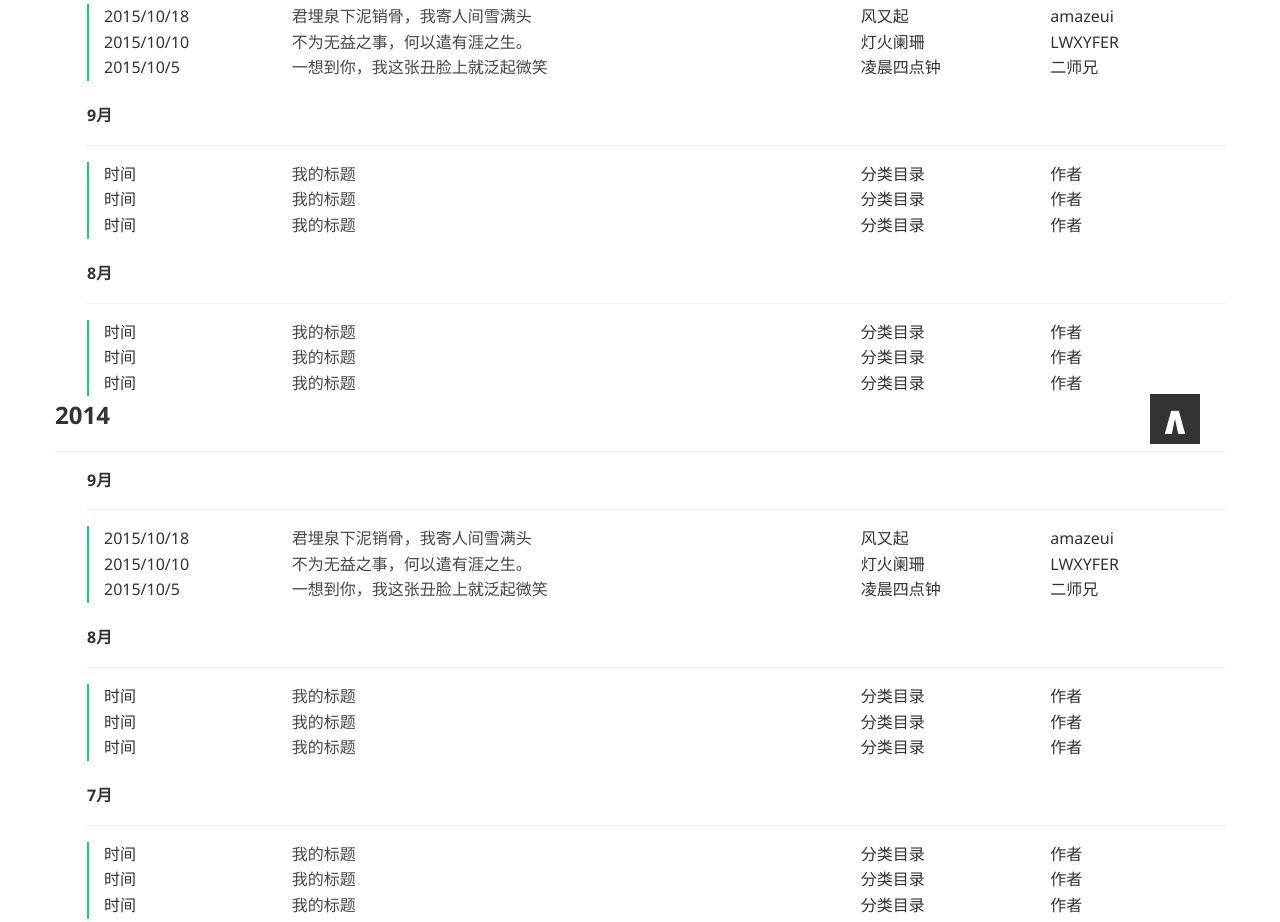
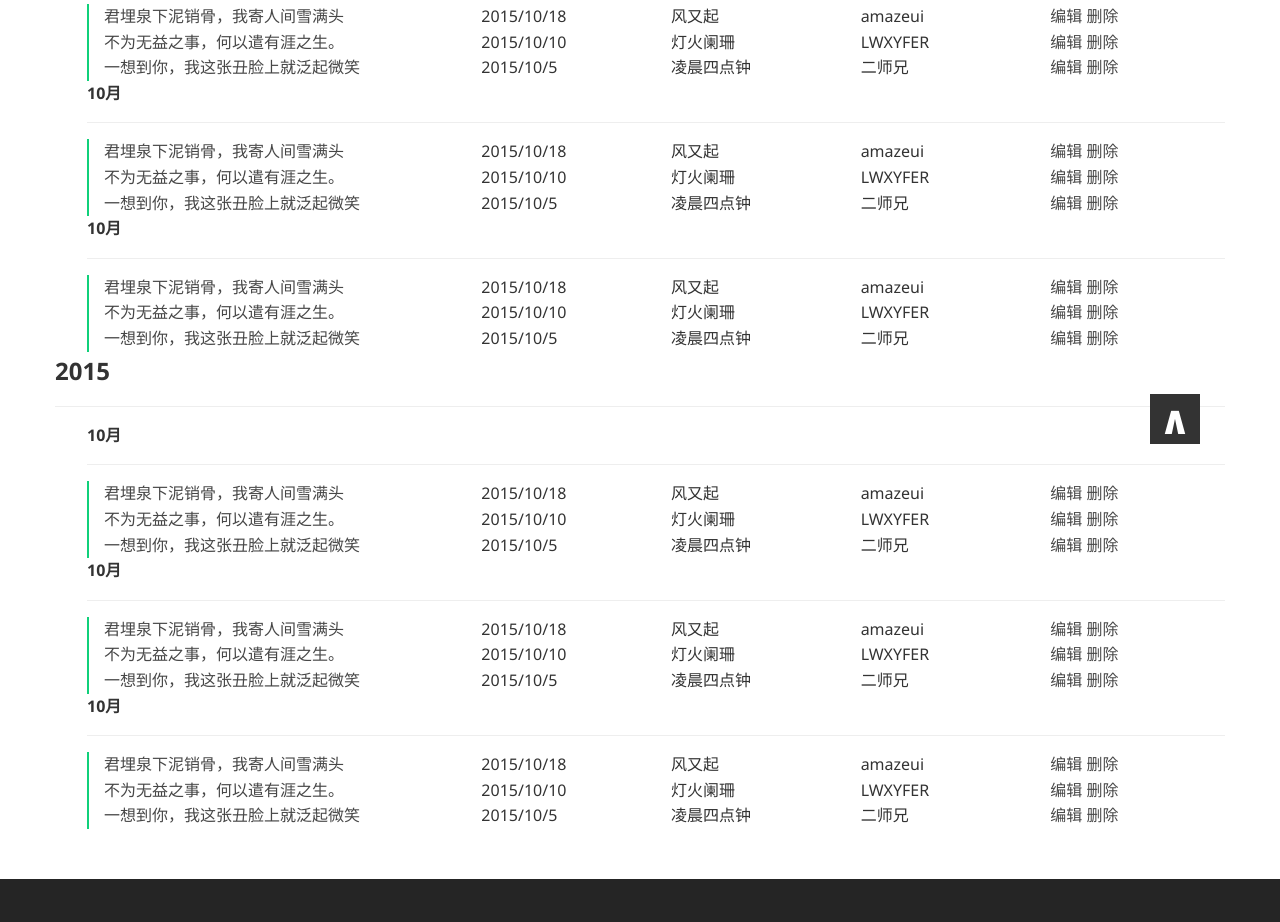
Before and after one commit to animateBlog/Blog, a website: page src/timeline.html in a window 1280 px wide. Shown: the part 306-1228 px from the top of the page. Drawn offline with Linux system fonts and the light colour scheme.

Commit message:
存档格式更改

```diff
--- a/src/header.html
+++ b/src/header.html
@@ -11,14 +11,14 @@
 <body>
     <!-- 页眉 start -->
     <header class="am-g am-g-fixed blog-fixed top">
-        <div class="am-u-sm-4" style="color:#666;">
+        <div class="am-u-sm-12 am-u-md-4" style="color:#666;">
             您好！欢迎来到
             <span style="color: #10D07A">animateBlog</span>
             [
             <a href="./login.html">请登录</a>]&nbsp; [
             <a href="./register.html">注册</a>]
         </div>
-        <div class="am-u-sm-8 dictum" style="text-align:right;">
+        <div class="am-u-md-8 am-hide-sm-only dictum" style="text-align:right;">
             能说算不上什么，有本事就把你的代码给我看看。——Linus Torvalds，Linux 之父
         </div>
     </header>
--- a/src/timeline.html
+++ b/src/timeline.html
@@ -39,186 +39,251 @@
                     <h3>10月</h3>
                     <hr>
                     <li>
-                        <span class="am-u-sm-4 am-u-md-2 timeline-span">2015/10/18</span>
-                        <span class="am-u-sm-8 am-u-md-6">
+                        <span class="am-u-sm-8 am-u-md-4 timeline-span">
                             <a href="#">君埋泉下泥销骨，我寄人间雪满头</a>
                         </span>
+                        <span class="am-u-sm-4 am-u-md-2 am-hide-sm-only">2015/10/18</span>
                         <span class="am-u-sm-4 am-u-md-2 am-hide-sm-only">风又起</span>
                         <span class="am-u-sm-4 am-u-md-2 am-hide-sm-only">amazeui</span>
+                        <span class="am-u-sm-4 am-u-md-2">
+                            <a href="#">编辑</a>
+                            <a href="#">删除</a>
+                        </span>
                     </li>
                     <li>
-                        <span class="am-u-sm-4 am-u-md-2 timeline-span">2015/10/10</span>
-                        <span class="am-u-sm-8 am-u-md-6">
+                        <span class="am-u-sm-8 am-u-md-4 timeline-span">
                             <a href="#">不为无益之事，何以遣有涯之生。</a>
                         </span>
+                        <span class="am-u-sm-4 am-u-md-2 am-hide-sm-only">2015/10/10</span>
                         <span class="am-u-sm-4 am-u-md-2 am-hide-sm-only">灯火阑珊</span>
                         <span class="am-u-sm-4 am-u-md-2 am-hide-sm-only">LWXYFER</span>
+                        <span class="am-u-sm-4 am-u-md-2">
+                            <a href="#">编辑</a>
+                            <a href="#">删除</a>
+                        </span>
                     </li>
                     <li>
-                        <span class="am-u-sm-4 am-u-md-2 timeline-span">2015/10/5</span>
-                        <span class="am-u-sm-8 am-u-md-6">
+                        <span class="am-u-sm-8 am-u-md-4 timeline-span">
                             <a href="#">一想到你，我这张丑脸上就泛起微笑</a>
                         </span>
+                        <span class="am-u-sm-4 am-u-md-2 am-hide-sm-only">2015/10/5</span>
                         <span class="am-u-sm-4 am-u-md-2 am-hide-sm-only">凌晨四点钟</span>
                         <span class="am-u-sm-4 am-u-md-2 am-hide-sm-only">二师兄</span>
+                        <span class="am-u-sm-4 am-u-md-2">
+                            <a href="#">编辑</a>
+                            <a href="#">删除</a>
+                        </span>
                     </li>
                 </ul>
                 <br>
                 <ul>
-                    <br>
-                    <h3>9月</h3>
+                    <h3>10月</h3>
                     <hr>
                     <li>
-                        <span class="am-u-sm-4 am-u-md-2 timeline-span">时间</span>
-                        <span class="am-u-sm-8 am-u-md-6">
-                            <a href="#">我的标题</a>
+                        <span class="am-u-sm-8 am-u-md-4 timeline-span">
+                            <a href="#">君埋泉下泥销骨，我寄人间雪满头</a>
                         </span>
-                        <span class="am-u-sm-4 am-u-md-2 am-hide-sm-only">分类目录</span>
-                        <span class="am-u-sm-4 am-u-md-2 am-hide-sm-only">作者</span>
+                        <span class="am-u-sm-4 am-u-md-2 am-hide-sm-only">2015/10/18</span>
+                        <span class="am-u-sm-4 am-u-md-2 am-hide-sm-only">风又起</span>
+                        <span class="am-u-sm-4 am-u-md-2 am-hide-sm-only">amazeui</span>
+                        <span class="am-u-sm-4 am-u-md-2">
+                            <a href="#">编辑</a>
+                            <a href="#">删除</a>
+                        </span>
                     </li>
                     <li>
-                        <span class="am-u-sm-4 am-u-md-2 timeline-span">时间</span>
-                        <span class="am-u-sm-8 am-u-md-6">
-                            <a href="#">我的标题</a>
+                        <span class="am-u-sm-8 am-u-md-4 timeline-span">
+                            <a href="#">不为无益之事，何以遣有涯之生。</a>
                         </span>
-                        <span class="am-u-sm-4 am-u-md-2 am-hide-sm-only">分类目录</span>
-                        <span class="am-u-sm-4 am-u-md-2 am-hide-sm-only">作者</span>
+                        <span class="am-u-sm-4 am-u-md-2 am-hide-sm-only">2015/10/10</span>
+                        <span class="am-u-sm-4 am-u-md-2 am-hide-sm-only">灯火阑珊</span>
+                        <span class="am-u-sm-4 am-u-md-2 am-hide-sm-only">LWXYFER</span>
+                        <span class="am-u-sm-4 am-u-md-2">
+                            <a href="#">编辑</a>
+                            <a href="#">删除</a>
+                        </span>
                     </li>
                     <li>
-                        <span class="am-u-sm-4 am-u-md-2 timeline-span">时间</span>
-                        <span class="am-u-sm-8 am-u-md-6">
-                            <a href="#">我的标题</a>
+                        <span class="am-u-sm-8 am-u-md-4 timeline-span">
+                            <a href="#">一想到你，我这张丑脸上就泛起微笑</a>
                         </span>
-                        <span class="am-u-sm-4 am-u-md-2 am-hide-sm-only">分类目录</span>
-                        <span class="am-u-sm-4 am-u-md-2 am-hide-sm-only">作者</span>
+                        <span class="am-u-sm-4 am-u-md-2 am-hide-sm-only">2015/10/5</span>
+                        <span class="am-u-sm-4 am-u-md-2 am-hide-sm-only">凌晨四点钟</span>
+                        <span class="am-u-sm-4 am-u-md-2 am-hide-sm-only">二师兄</span>
+                        <span class="am-u-sm-4 am-u-md-2">
+                            <a href="#">编辑</a>
+                            <a href="#">删除</a>
+                        </span>
                     </li>
                 </ul>
                 <br>
                 <ul>
-                    <br>
-                    <h3>8月</h3>
+                    <h3>10月</h3>
                     <hr>
                     <li>
-                        <span class="am-u-sm-4 am-u-md-2 timeline-span">时间</span>
-                        <span class="am-u-sm-8 am-u-md-6">
-                            <a href="#">我的标题</a>
+                        <span class="am-u-sm-8 am-u-md-4 timeline-span">
+                            <a href="#">君埋泉下泥销骨，我寄人间雪满头</a>
                         </span>
-                        <span class="am-u-sm-4 am-u-md-2 am-hide-sm-only">分类目录</span>
-                        <span class="am-u-sm-4 am-u-md-2 am-hide-sm-only">作者</span>
+                        <span class="am-u-sm-4 am-u-md-2 am-hide-sm-only">2015/10/18</span>
+                        <span class="am-u-sm-4 am-u-md-2 am-hide-sm-only">风又起</span>
+                        <span class="am-u-sm-4 am-u-md-2 am-hide-sm-only">amazeui</span>
+                        <span class="am-u-sm-4 am-u-md-2">
+                            <a href="#">编辑</a>
+                            <a href="#">删除</a>
+                        </span>
                     </li>
                     <li>
-                        <span class="am-u-sm-4 am-u-md-2 timeline-span">时间</span>
-                        <span class="am-u-sm-8 am-u-md-6">
-                            <a href="#">我的标题</a>
+                        <span class="am-u-sm-8 am-u-md-4 timeline-span">
+                            <a href="#">不为无益之事，何以遣有涯之生。</a>
                         </span>
-                        <span class="am-u-sm-4 am-u-md-2 am-hide-sm-only">分类目录</span>
-                        <span class="am-u-sm-4 am-u-md-2 am-hide-sm-only">作者</span>
+                        <span class="am-u-sm-4 am-u-md-2 am-hide-sm-only">2015/10/10</span>
+                        <span class="am-u-sm-4 am-u-md-2 am-hide-sm-only">灯火阑珊</span>
+                        <span class="am-u-sm-4 am-u-md-2 am-hide-sm-only">LWXYFER</span>
+                        <span class="am-u-sm-4 am-u-md-2">
+                            <a href="#">编辑</a>
+                            <a href="#">删除</a>
+                        </span>
                     </li>
                     <li>
-                        <span class="am-u-sm-4 am-u-md-2 timeline-span">时间</span>
-                        <span class="am-u-sm-8 am-u-md-6">
-                            <a href="#">我的标题</a>
+                        <span class="am-u-sm-8 am-u-md-4 timeline-span">
+                            <a href="#">一想到你，我这张丑脸上就泛起微笑</a>
                         </span>
-                        <span class="am-u-sm-4 am-u-md-2 am-hide-sm-only">分类目录</span>
-                        <span class="am-u-sm-4 am-u-md-2 am-hide-sm-only">作者</span>
+                        <span class="am-u-sm-4 am-u-md-2 am-hide-sm-only">2015/10/5</span>
+                        <span class="am-u-sm-4 am-u-md-2 am-hide-sm-only">凌晨四点钟</span>
+                        <span class="am-u-sm-4 am-u-md-2 am-hide-sm-only">二师兄</span>
+                        <span class="am-u-sm-4 am-u-md-2">
+                            <a href="#">编辑</a>
+                            <a href="#">删除</a>
+                        </span>
                     </li>
                 </ul>
             </div>
             <div class="timeline-year">
-                <h1>2014</h1>
+                <h1>2015</h1>
                 <hr>
                 <ul>
-                    <h3>9月</h3>
+                    <h3>10月</h3>
                     <hr>
                     <li>
-                        <span class="am-u-sm-4 am-u-md-2 timeline-span">2015/10/18</span>
-                        <span class="am-u-sm-8 am-u-md-6">
+                        <span class="am-u-sm-8 am-u-md-4 timeline-span">
                             <a href="#">君埋泉下泥销骨，我寄人间雪满头</a>
                         </span>
+                        <span class="am-u-sm-4 am-u-md-2 am-hide-sm-only">2015/10/18</span>
                         <span class="am-u-sm-4 am-u-md-2 am-hide-sm-only">风又起</span>
                         <span class="am-u-sm-4 am-u-md-2 am-hide-sm-only">amazeui</span>
+                        <span class="am-u-sm-4 am-u-md-2">
+                            <a href="#">编辑</a>
+                            <a href="#">删除</a>
+                        </span>
                     </li>
                     <li>
-                        <span class="am-u-sm-4 am-u-md-2 timeline-span">2015/10/10</span>
-                        <span class="am-u-sm-8 am-u-md-6">
+                        <span class="am-u-sm-8 am-u-md-4 timeline-span">
                             <a href="#">不为无益之事，何以遣有涯之生。</a>
                         </span>
+                        <span class="am-u-sm-4 am-u-md-2 am-hide-sm-only">2015/10/10</span>
                         <span class="am-u-sm-4 am-u-md-2 am-hide-sm-only">灯火阑珊</span>
                         <span class="am-u-sm-4 am-u-md-2 am-hide-sm-only">LWXYFER</span>
+                        <span class="am-u-sm-4 am-u-md-2">
+                            <a href="#">编辑</a>
+                            <a href="#">删除</a>
+                        </span>
                     </li>
                     <li>
-                        <span class="am-u-sm-4 am-u-md-2 timeline-span">2015/10/5</span>
-                        <span class="am-u-sm-8 am-u-md-6">
+                        <span class="am-u-sm-8 am-u-md-4 timeline-span">
                             <a href="#">一想到你，我这张丑脸上就泛起微笑</a>
                         </span>
+                        <span class="am-u-sm-4 am-u-md-2 am-hide-sm-only">2015/10/5</span>
                         <span class="am-u-sm-4 am-u-md-2 am-hide-sm-only">凌晨四点钟</span>
                         <span class="am-u-sm-4 am-u-md-2 am-hide-sm-only">二师兄</span>
+                        <span class="am-u-sm-4 am-u-md-2">
+                            <a href="#">编辑</a>
+                            <a href="#">删除</a>
+                        </span>
                     </li>
                 </ul>
                 <br>
                 <ul>
-                    <br>
-                    <h3>8月</h3>
+                    <h3>10月</h3>
                     <hr>
                     <li>
-                        <span class="am-u-sm-4 am-u-md-2 timeline-span">时间</span>
-                        <span class="am-u-sm-8 am-u-md-6">
-                            <a href="#">我的标题</a>
+                        <span class="am-u-sm-8 am-u-md-4 timeline-span">
+                            <a href="#">君埋泉下泥销骨，我寄人间雪满头</a>
                         </span>
-                        <span class="am-u-sm-4 am-u-md-2 am-hide-sm-only">分类目录</span>
-                        <span class="am-u-sm-4 am-u-md-2 am-hide-sm-only">作者</span>
+                        <span class="am-u-sm-4 am-u-md-2 am-hide-sm-only">2015/10/18</span>
+                        <span class="am-u-sm-4 am-u-md-2 am-hide-sm-only">风又起</span>
+                        <span class="am-u-sm-4 am-u-md-2 am-hide-sm-only">amazeui</span>
+                        <span class="am-u-sm-4 am-u-md-2">
+                            <a href="#">编辑</a>
+                            <a href="#">删除</a>
+                        </span>
                     </li>
                     <li>
-                        <span class="am-u-sm-4 am-u-md-2 timeline-span">时间</span>
-                        <span class="am-u-sm-8 am-u-md-6">
-                            <a href="#">我的标题</a>
+                        <span class="am-u-sm-8 am-u-md-4 timeline-span">
+                            <a href="#">不为无益之事，何以遣有涯之生。</a>
                         </span>
-                        <span class="am-u-sm-4 am-u-md-2 am-hide-sm-only">分类目录</span>
-                        <span class="am-u-sm-4 am-u-md-2 am-hide-sm-only">作者</span>
+                        <span class="am-u-sm-4 am-u-md-2 am-hide-sm-only">2015/10/10</span>
+                        <span class="am-u-sm-4 am-u-md-2 am-hide-sm-only">灯火阑珊</span>
+                        <span class="am-u-sm-4 am-u-md-2 am-hide-sm-only">LWXYFER</span>
+                        <span class="am-u-sm-4 am-u-md-2">
+                            <a href="#">编辑</a>
+                            <a href="#">删除</a>
+                        </span>
                     </li>
                     <li>
-                        <span class="am-u-sm-4 am-u-md-2 timeline-span">时间</span>
-                        <span class="am-u-sm-8 am-u-md-6">
-                            <a href="#">我的标题</a>
+                        <span class="am-u-sm-8 am-u-md-4 timeline-span">
+                            <a href="#">一想到你，我这张丑脸上就泛起微笑</a>
                         </span>
-                        <span class="am-u-sm-4 am-u-md-2 am-hide-sm-only">分类目录</span>
-                        <span class="am-u-sm-4 am-u-md-2 am-hide-sm-only">作者</span>
+                        <span class="am-u-sm-4 am-u-md-2 am-hide-sm-only">2015/10/5</span>
+                        <span class="am-u-sm-4 am-u-md-2 am-hide-sm-only">凌晨四点钟</span>
+                        <span class="am-u-sm-4 am-u-md-2 am-hide-sm-only">二师兄</span>
+                        <span class="am-u-sm-4 am-u-md-2">
+                            <a href="#">编辑</a>
+                            <a href="#">删除</a>
+                        </span>
                     </li>
                 </ul>
                 <br>
                 <ul>
-                    <br>
-                    <h3>7月</h3>
+                    <h3>10月</h3>
                     <hr>
                     <li>
-                        <span class="am-u-sm-4 am-u-md-2 timeline-span">时间</span>
-                        <span class="am-u-sm-8 am-u-md-6">
-                            <a href="#">我的标题</a>
+                        <span class="am-u-sm-8 am-u-md-4 timeline-span">
+                            <a href="#">君埋泉下泥销骨，我寄人间雪满头</a>
                         </span>
-                        <span class="am-u-sm-4 am-u-md-2 am-hide-sm-only">分类目录</span>
-                        <span class="am-u-sm-4 am-u-md-2 am-hide-sm-only">作者</span>
+                        <span class="am-u-sm-4 am-u-md-2 am-hide-sm-only">2015/10/18</span>
+                        <span class="am-u-sm-4 am-u-md-2 am-hide-sm-only">风又起</span>
+                        <span class="am-u-sm-4 am-u-md-2 am-hide-sm-only">amazeui</span>
+                        <span class="am-u-sm-4 am-u-md-2">
+                            <a href="#">编辑</a>
+                            <a href="#">删除</a>
+                        </span>
                     </li>
                     <li>
-                        <span class="am-u-sm-4 am-u-md-2 timeline-span">时间</span>
-                        <span class="am-u-sm-8 am-u-md-6">
-                            <a href="#">我的标题</a>
+                        <span class="am-u-sm-8 am-u-md-4 timeline-span">
+                            <a href="#">不为无益之事，何以遣有涯之生。</a>
                         </span>
-                        <span class="am-u-sm-4 am-u-md-2 am-hide-sm-only">分类目录</span>
-                        <span class="am-u-sm-4 am-u-md-2 am-hide-sm-only">作者</span>
+                        <span class="am-u-sm-4 am-u-md-2 am-hide-sm-only">2015/10/10</span>
+                        <span class="am-u-sm-4 am-u-md-2 am-hide-sm-only">灯火阑珊</span>
+                        <span class="am-u-sm-4 am-u-md-2 am-hide-sm-only">LWXYFER</span>
+                        <span class="am-u-sm-4 am-u-md-2">
+                            <a href="#">编辑</a>
+                            <a href="#">删除</a>
+                        </span>
                     </li>
                     <li>
-                        <span class="am-u-sm-4 am-u-md-2 timeline-span">时间</span>
-                        <span class="am-u-sm-8 am-u-md-6">
-                            <a href="#">我的标题</a>
+                        <span class="am-u-sm-8 am-u-md-4 timeline-span">
+                            <a href="#">一想到你，我这张丑脸上就泛起微笑</a>
                         </span>
-                        <span class="am-u-sm-4 am-u-md-2 am-hide-sm-only">分类目录</span>
-                        <span class="am-u-sm-4 am-u-md-2 am-hide-sm-only">作者</span>
+                        <span class="am-u-sm-4 am-u-md-2 am-hide-sm-only">2015/10/5</span>
+                        <span class="am-u-sm-4 am-u-md-2 am-hide-sm-only">凌晨四点钟</span>
+                        <span class="am-u-sm-4 am-u-md-2 am-hide-sm-only">二师兄</span>
+                        <span class="am-u-sm-4 am-u-md-2">
+                            <a href="#">编辑</a>
+                            <a href="#">删除</a>
+                        </span>
                     </li>
                 </ul>
             </div>
-
-
-            <hr>
         </div>
 
 
```
Also changed, not shown: 3 other files.
